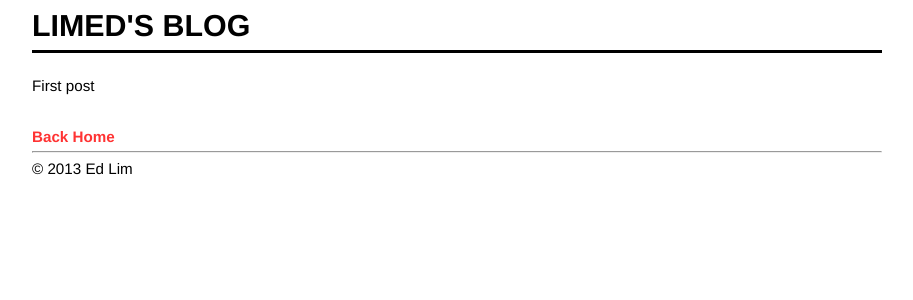
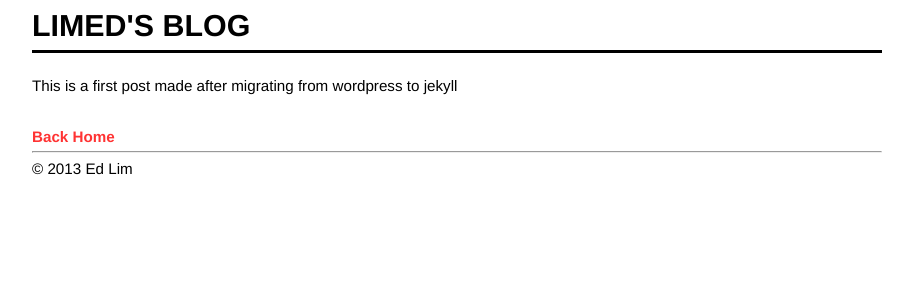
Before and after one commit to limed/limed.github.io, a Jekyll site: the page built from _posts/2013-10-11-hello-world.markdown, in a window 1280 px wide. Shown: the top 300 px of the page, without its empty margins (183-1096 px from the left). Built offline with Jekyll 4.4.1, drawn with Linux system fonts in a browser that asks for light colours; Markdown is read by kramdown in place of the engine named in the settings.

Commit message:
Update page

```diff
--- a/_posts/2013-10-11-hello-world.markdown
+++ b/_posts/2013-10-11-hello-world.markdown
@@ -1,4 +1,5 @@
 ---
 layout: post
+title: "Hello world!"
 ---
-First post
+This is a first post made after migrating from wordpress to jekyll
```
